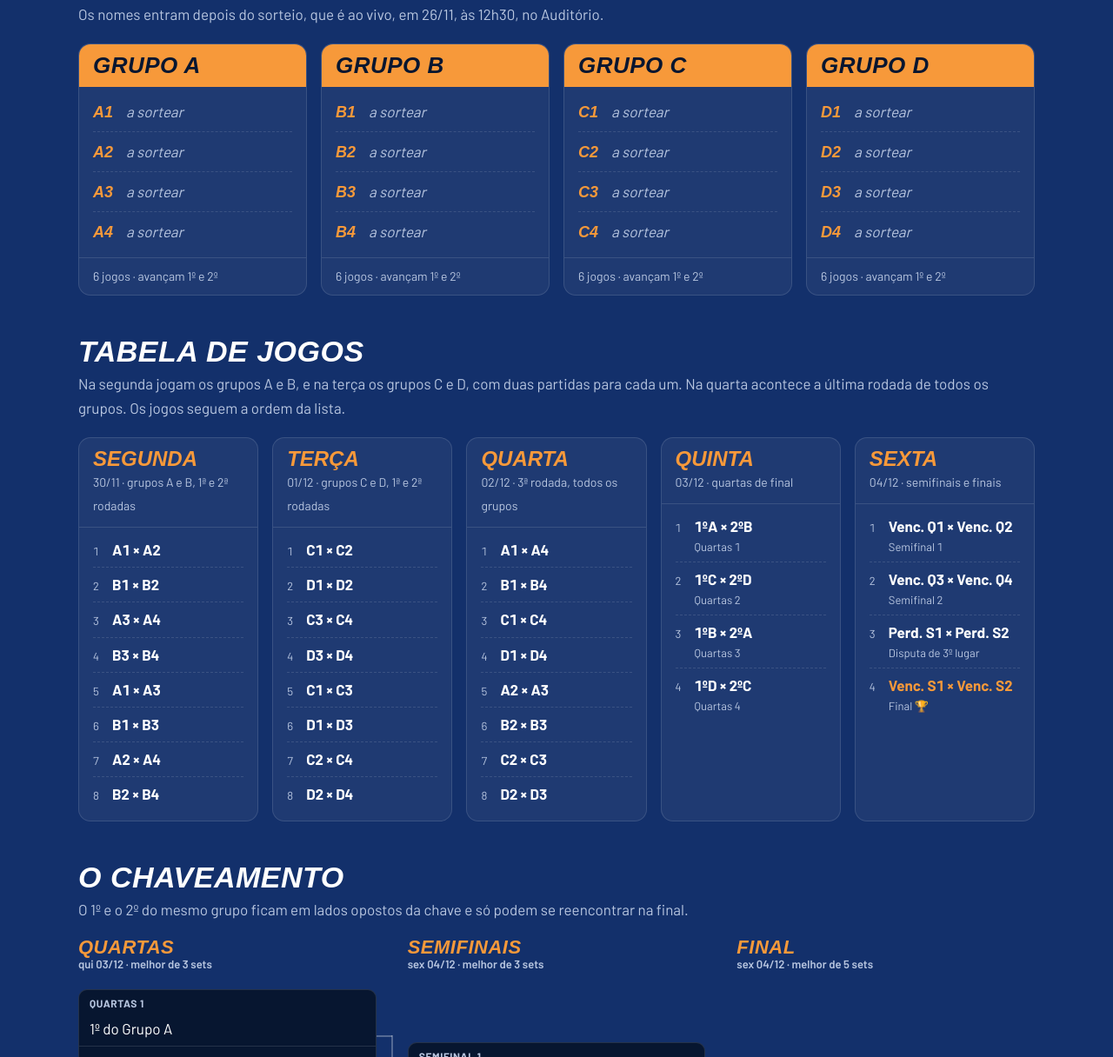
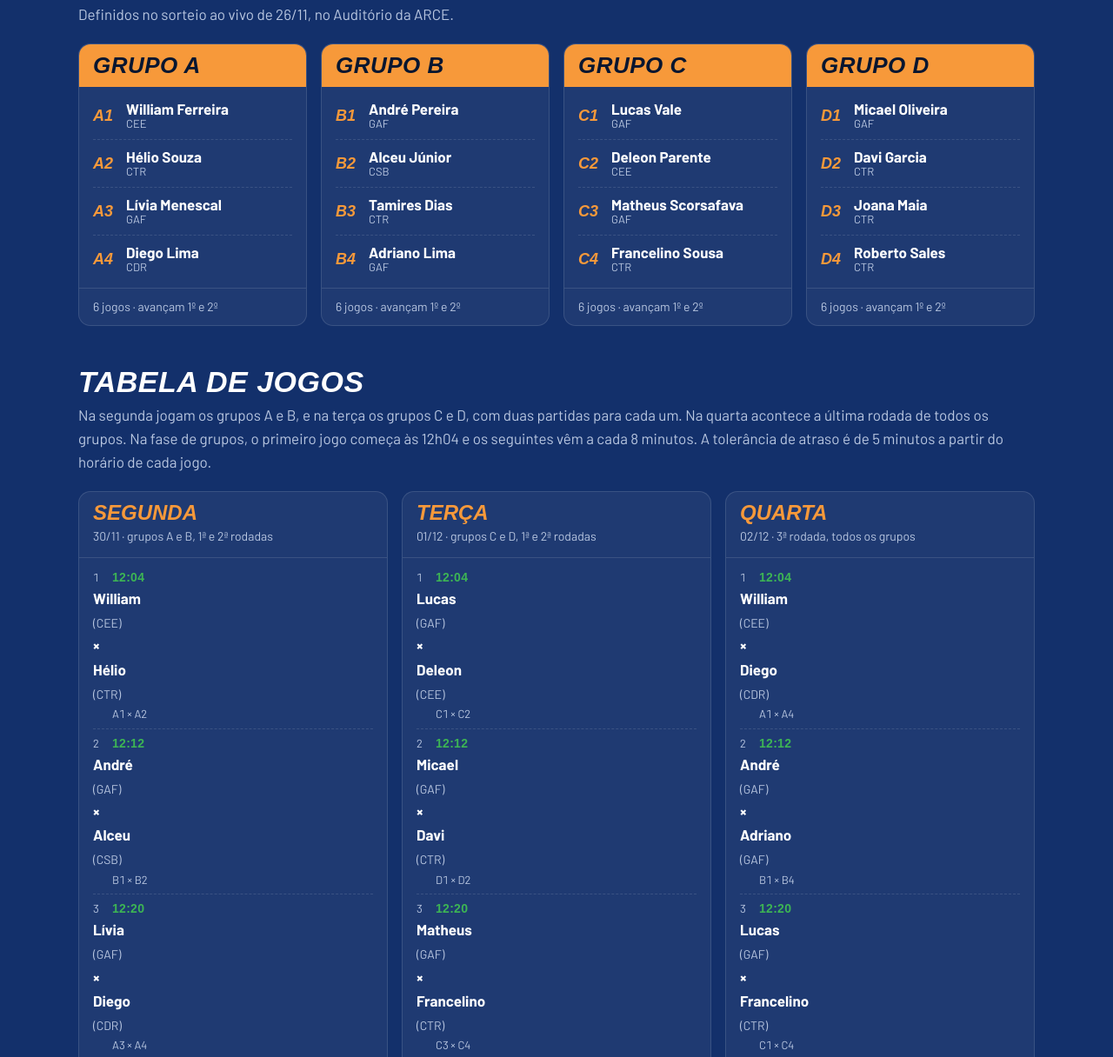
Before and after one commit to tenisdemesaarce/tenisdemesaarce.github.io, a plain HTML site: page index.html in a window 1280 px wide. Shown: the part 3781-4997 px from the top of the page at 87% size. Drawn offline with nearby package versions, Linux system fonts and the light colour scheme; no server answers; a web font is replaced by a local one.

Commit message:
Resultado do sorteio: grupos e tabela com nomes e horarios
Co-Authored-By: Claude Opus 5.5 <noreply@anthropic.com>

```diff
--- a/index.html
+++ b/index.html
@@ -275,9 +275,16 @@
   .fases .card p b { color: var(--white); font-weight: 600; }
   .quando { margin: auto 0 0; padding: 14px 0 0; list-style: none; display: grid; gap: 6px; }
   /* tabela de jogos */
-  .tabela { display: grid; gap: 16px; grid-template-columns: repeat(5, 1fr); margin-bottom: 48px; }
-  @media (max-width: 1000px) { .tabela { grid-template-columns: repeat(2, 1fr); } .tabela .dia:last-child { grid-column: 1 / -1; } }
-  @media (max-width: 560px) { .tabela { grid-template-columns: 1fr; } }
+  .tabela { display: grid; gap: 16px; grid-template-columns: repeat(6, 1fr); margin-bottom: 48px; }
+  .tabela .dia { grid-column: span 3; }
+  .tabela .dia.grupos-dia { grid-column: span 2; }
+  @media (max-width: 1000px) { .tabela { grid-template-columns: 1fr; } .tabela .dia, .tabela .dia.grupos-dia { grid-column: auto; } }
+  .dia li time { grid-row: span 2; font: 700 14px/1.3 "Barlow Condensed", sans-serif; color: var(--green); letter-spacing: .02em; }
+  .grupos-dia li { grid-template-columns: 46px 1fr; }
+  .grupos-dia li::before { content: none; }
+  .dia li b i { font-style: normal; font-weight: 400; color: var(--muted); font-size: 14px; }
+  .grupo li span.atleta { color: var(--white); font-style: normal; font-weight: 700; line-height: 1.2; }
+  .grupo li span.atleta small { display: block; font-weight: 400; font-size: 13px; color: var(--muted); }
   .dia { background: rgba(255, 255, 255, .05); border: 1px solid var(--line); border-radius: var(--radius); overflow: hidden; }
   .dia header { padding: 12px 16px; border-bottom: 1px solid var(--line); }
   .dia header b { display: block; font: 800 italic 24px/1 "Barlow Condensed", sans-serif; text-transform: uppercase; color: var(--orange); }
@@ -494,26 +501,44 @@
     </div>
 
     <h3 class="display sub-titulo">Os grupos</h3>
-    <p class="sub-intro">Os nomes entram depois do sorteio, que é ao vivo, em <span data-cfg="sorteio"></span>.</p>
+    <p class="sub-intro">Definidos no sorteio ao vivo de 26/11, no Auditório da ARCE.</p>
     <div class="grupos">
-      <div class="grupo"><h4 class="display">Grupo A</h4><ol><li><b>A1</b><span>a sortear</span></li><li><b>A2</b><span>a sortear</span></li><li><b>A3</b><span>a sortear</span></li><li><b>A4</b><span>a sortear</span></li></ol><div class="rodape">6 jogos · avançam 1º e 2º</div></div>
-      <div class="grupo"><h4 class="display">Grupo B</h4><ol><li><b>B1</b><span>a sortear</span></li><li><b>B2</b><span>a sortear</span></li><li><b>B3</b><span>a sortear</span></li><li><b>B4</b><span>a sortear</span></li></ol><div class="rodape">6 jogos · avançam 1º e 2º</div></div>
-      <div class="grupo"><h4 class="display">Grupo C</h4><ol><li><b>C1</b><span>a sortear</span></li><li><b>C2</b><span>a sortear</span></li><li><b>C3</b><span>a sortear</span></li><li><b>C4</b><span>a sortear</span></li></ol><div class="rodape">6 jogos · avançam 1º e 2º</div></div>
-      <div class="grupo"><h4 class="display">Grupo D</h4><ol><li><b>D1</b><span>a sortear</span></li><li><b>D2</b><span>a sortear</span></li><li><b>D3</b><span>a sortear</span></li><li><b>D4</b><span>a sortear</span></li></ol><div class="rodape">6 jogos · avançam 1º e 2º</div></div>
+      <div class="grupo"><h4 class="display">Grupo A</h4><ol><li><b>A1</b><span class="atleta">William Ferreira<small>CEE</small></span></li><li><b>A2</b><span class="atleta">Hélio Souza<small>CTR</small></span></li><li><b>A3</b><span class="atleta">Lívia Menescal<small>GAF</small></span></li><li><b>A4</b><span class="atleta">Diego Lima<small>CDR</small></span></li></ol><div class="rodape">6 jogos · avançam 1º e 2º</div></div>
+      <div class="grupo"><h4 class="display">Grupo B</h4><ol><li><b>B1</b><span class="atleta">André Pereira<small>GAF</small></span></li><li><b>B2</b><span class="atleta">Alceu Júnior<small>CSB</small></span></li><li><b>B3</b><span class="atleta">Tamires Dias<small>CTR</small></span></li><li><b>B4</b><span class="atleta">Adriano Lima<small>GAF</small></span></li></ol><div class="rodape">6 jogos · avançam 1º e 2º</div></div>
+      <div class="grupo"><h4 class="display">Grupo C</h4><ol><li><b>C1</b><span class="atleta">Lucas Vale<small>GAF</small></span></li><li><b>C2</b><span class="atleta">Deleon Parente<small>CEE</small></span></li><li><b>C3</b><span class="atleta">Matheus Scorsafava<small>GAF</small></span></li><li><b>C4</b><span class="atleta">Francelino Sousa<small>CTR</small></span></li></ol><div class="rodape">6 jogos · avançam 1º e 2º</div></div>
+      <div class="grupo"><h4 class="display">Grupo D</h4><ol><li><b>D1</b><span class="atleta">Micael Oliveira<small>GAF</small></span></li><li><b>D2</b><span class="atleta">Davi Garcia<small>CTR</small></span></li><li><b>D3</b><span class="atleta">Joana Maia<small>CTR</small></span></li><li><b>D4</b><span class="atleta">Roberto Sales<small>CTR</small></span></li></ol><div class="rodape">6 jogos · avançam 1º e 2º</div></div>
     </div>
 
     <h3 class="display sub-titulo">Tabela de jogos</h3>
-    <p class="sub-intro">Na segunda jogam os grupos A e B, e na terça os grupos C e D, com duas partidas para cada um. Na quarta acontece a última rodada de todos os grupos. Os jogos seguem a ordem da lista.</p>
+    <p class="sub-intro">Na segunda jogam os grupos A e B, e na terça os grupos C e D, com duas partidas para cada um. Na quarta acontece a última rodada de todos os grupos. Na fase de grupos, o primeiro jogo começa às 12h04 e os seguintes vêm a cada 8 minutos. A tolerância de atraso é de 5 minutos a partir do horário de cada jogo.</p>
     <div class="tabela">
-      <div class="dia"><header><b>Segunda</b><span>30/11 · grupos A e B, 1ª e 2ª rodadas</span></header><ol>
-        <li><b>A1 × A2</b></li><li><b>B1 × B2</b></li><li><b>A3 × A4</b></li><li><b>B3 × B4</b></li>
-        <li><b>A1 × A3</b></li><li><b>B1 × B3</b></li><li><b>A2 × A4</b></li><li><b>B2 × B4</b></li></ol></div>
-      <div class="dia"><header><b>Terça</b><span>01/12 · grupos C e D, 1ª e 2ª rodadas</span></header><ol>
-        <li><b>C1 × C2</b></li><li><b>D1 × D2</b></li><li><b>C3 × C4</b></li><li><b>D3 × D4</b></li>
-        <li><b>C1 × C3</b></li><li><b>D1 × D3</b></li><li><b>C2 × C4</b></li><li><b>D2 × D4</b></li></ol></div>
-      <div class="dia"><header><b>Quarta</b><span>02/12 · 3ª rodada, todos os grupos</span></header><ol>
-        <li><b>A1 × A4</b></li><li><b>B1 × B4</b></li><li><b>C1 × C4</b></li><li><b>D1 × D4</b></li>
-        <li><b>A2 × A3</b></li><li><b>B2 × B3</b></li><li><b>C2 × C3</b></li><li><b>D2 × D3</b></li></ol></div>
+      <div class="dia grupos-dia"><header><b>Segunda</b><span>30/11 · grupos A e B, 1ª e 2ª rodadas</span></header><ol>
+        <li><time>12:04</time><b>William <i>(CEE)</i> × Hélio <i>(CTR)</i></b><small>A1 × A2</small></li>
+        <li><time>12:12</time><b>André <i>(GAF)</i> × Alceu <i>(CSB)</i></b><small>B1 × B2</small></li>
+        <li><time>12:20</time><b>Lívia <i>(GAF)</i> × Diego <i>(CDR)</i></b><small>A3 × A4</small></li>
+        <li><time>12:28</time><b>Tamires <i>(CTR)</i> × Adriano <i>(GAF)</i></b><small>B3 × B4</small></li>
+        <li><time>12:36</time><b>William <i>(CEE)</i> × Lívia <i>(GAF)</i></b><small>A1 × A3</small></li>
+        <li><time>12:44</time><b>André <i>(GAF)</i> × Tamires <i>(CTR)</i></b><small>B1 × B3</small></li>
+        <li><time>12:52</time><b>Hélio <i>(CTR)</i> × Diego <i>(CDR)</i></b><small>A2 × A4</small></li>
+        <li><time>13:00</time><b>Alceu <i>(CSB)</i> × Adriano <i>(GAF)</i></b><small>B2 × B4</small></li></ol></div>
+      <div class="dia grupos-dia"><header><b>Terça</b><span>01/12 · grupos C e D, 1ª e 2ª rodadas</span></header><ol>
+        <li><time>12:04</time><b>Lucas <i>(GAF)</i> × Deleon <i>(CEE)</i></b><small>C1 × C2</small></li>
+        <li><time>12:12</time><b>Micael <i>(GAF)</i> × Davi <i>(CTR)</i></b><small>D1 × D2</small></li>
+        <li><time>12:20</time><b>Matheus <i>(GAF)</i> × Francelino <i>(CTR)</i></b><small>C3 × C4</small></li>
+        <li><time>12:28</time><b>Joana <i>(CTR)</i> × Roberto <i>(CTR)</i></b><small>D3 × D4</small></li>
+        <li><time>12:36</time><b>Lucas <i>(GAF)</i> × Matheus <i>(GAF)</i></b><small>C1 × C3</small></li>
+        <li><time>12:44</time><b>Micael <i>(GAF)</i> × Joana <i>(CTR)</i></b><small>D1 × D3</small></li>
+        <li><time>12:52</time><b>Deleon <i>(CEE)</i> × Francelino <i>(CTR)</i></b><small>C2 × C4</small></li>
+        <li><time>13:00</time><b>Davi <i>(CTR)</i> × Roberto <i>(CTR)</i></b><small>D2 × D4</small></li></ol></div>
+      <div class="dia grupos-dia"><header><b>Quarta</b><span>02/12 · 3ª rodada, todos os grupos</span></header><ol>
+        <li><time>12:04</time><b>William <i>(CEE)</i> × Diego <i>(CDR)</i></b><small>A1 × A4</small></li>
+        <li><time>12:12</time><b>André <i>(GAF)</i> × Adriano <i>(GAF)</i></b><small>B1 × B4</small></li>
+        <li><time>12:20</time><b>Lucas <i>(GAF)</i> × Francelino <i>(CTR)</i></b><small>C1 × C4</small></li>
+        <li><time>12:28</time><b>Micael <i>(GAF)</i> × Roberto <i>(CTR)</i></b><small>D1 × D4</small></li>
+        <li><time>12:36</time><b>Hélio <i>(CTR)</i> × Lívia <i>(GAF)</i></b><small>A2 × A3</small></li>
+        <li><time>12:44</time><b>Alceu <i>(CSB)</i> × Tamires <i>(CTR)</i></b><small>B2 × B3</small></li>
+        <li><time>12:52</time><b>Deleon <i>(CEE)</i> × Matheus <i>(GAF)</i></b><small>C2 × C3</small></li>
+        <li><time>13:00</time><b>Davi <i>(CTR)</i> × Joana <i>(CTR)</i></b><small>D2 × D3</small></li></ol></div>
       <div class="dia"><header><b>Quinta</b><span>03/12 · quartas de final</span></header><ol>
         <li><b>1ºA × 2ºB</b><small>Quartas 1</small></li><li><b>1ºC × 2ºD</b><small>Quartas 2</small></li>
         <li><b>1ºB × 2ºA</b><small>Quartas 3</small></li><li><b>1ºD × 2ºC</b><small>Quartas 4</small></li></ol></div>
```
